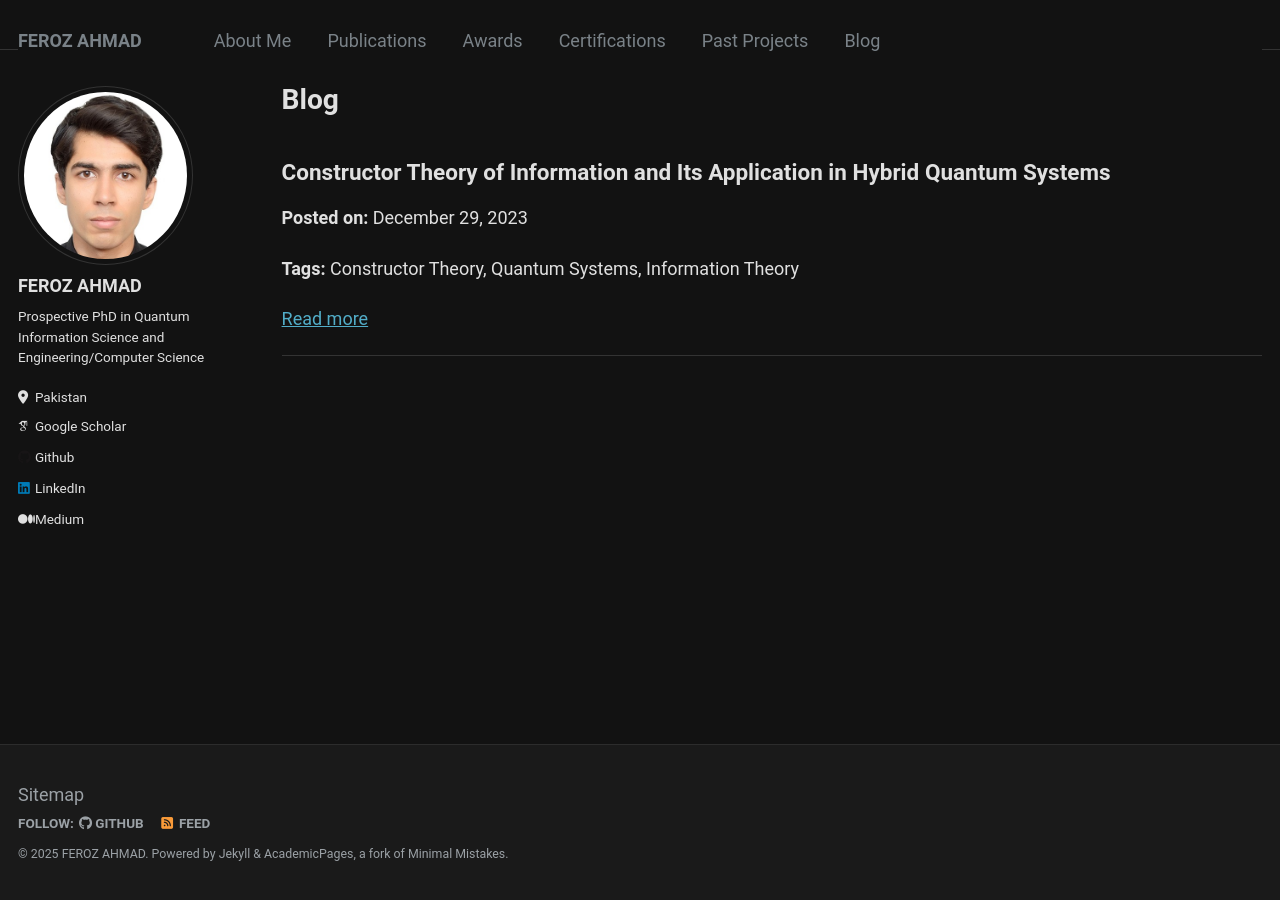
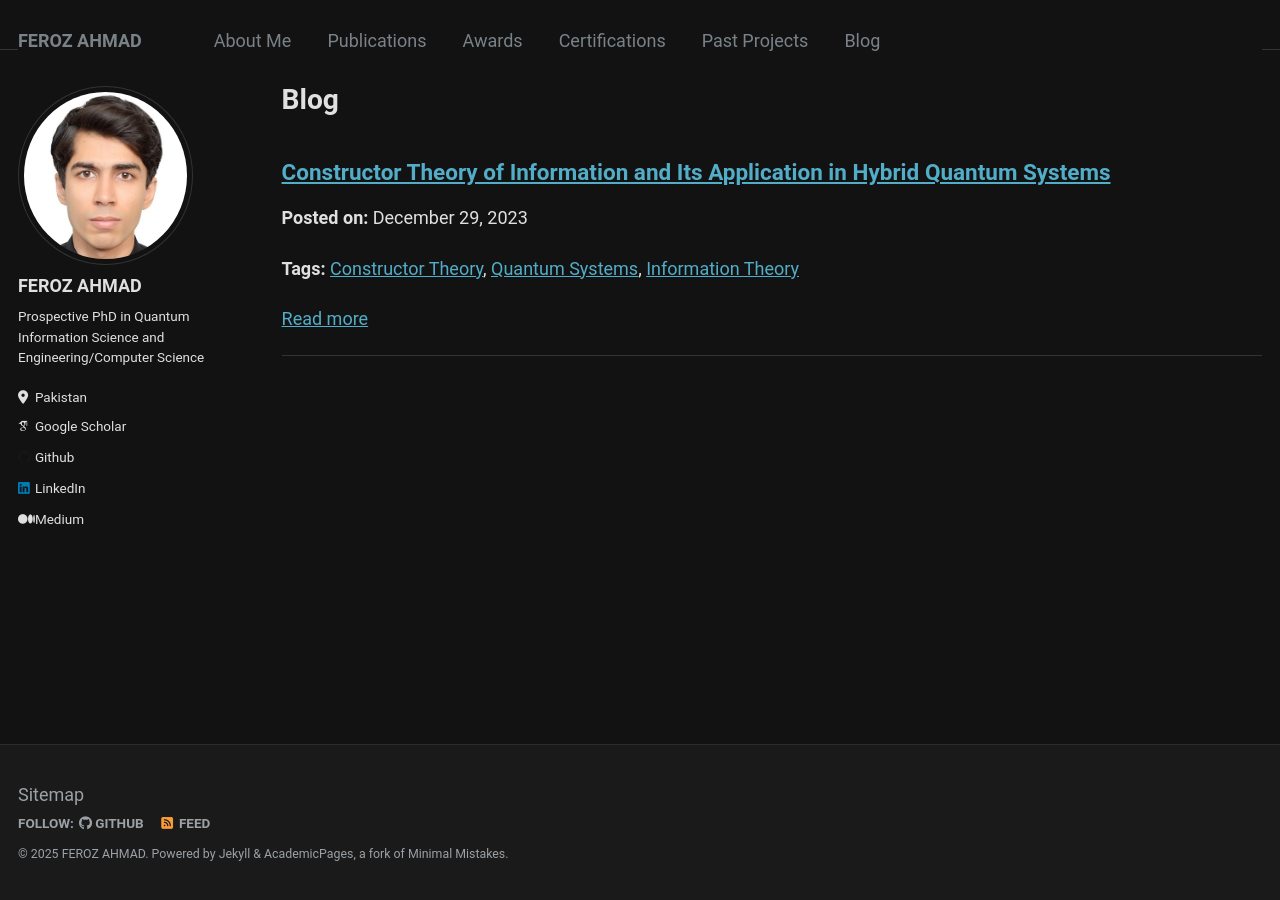
Before and after one commit to Fe-r-oz/Fe-r-oz.github.io, a Jekyll site: the page built from _pages/blogs.html, in a window 1280 px wide. Built offline with Jekyll 4.4.1, drawn with Linux system fonts in a browser that asks for light colours; some web fonts are replaced.

Commit message:
Update blogs.html

```diff
--- a/_pages/blogs.html
+++ b/_pages/blogs.html
@@ -6,18 +6,30 @@ author_profile: true
 ---
 
 {% for blog in site.blogs %}
-  <h2>{{ blog.title }}</h2>
+  <div class="blog-post">
+    <!-- Blog Title -->
+    <h2><a href="{{ blog.url }}">{{ blog.title }}</a></h2>
+
+    <!-- Blog Date -->
     <p><strong>Posted on:</strong> {{ blog.date | date: "%B %d, %Y" }}</p>
 
+    <!-- Blog Tags -->
     {% if blog.tags %}
       <p><strong>Tags:</strong>
         {% for tag in blog.tags %}
-        {{ tag }}{% if forloop.last == false %}, {% endif %}
+          <a href="/tags/{{ tag | slugify }}">{{ tag }}</a>{% if forloop.last == false %}, {% endif %}
         {% endfor %}
       </p>
     {% endif %}
 
-  <p>{{ blog.intro }}</p>
-  <p><a href="{{ blog.link }}">Read more</a></p>
+    <!-- Blog Intro (with Markdown rendering) -->
+    <div class="intro">
+      {{ blog.intro | markdownify }}
+    </div>
+
+    <!-- Read More Link -->
+    <p><a href="{{ blog.link }}" target="_blank">Read more</a></p>
+
     <hr>
+  </div>
 {% endfor %}
```
Lines whose indentation alone changed are shown as unchanged.
